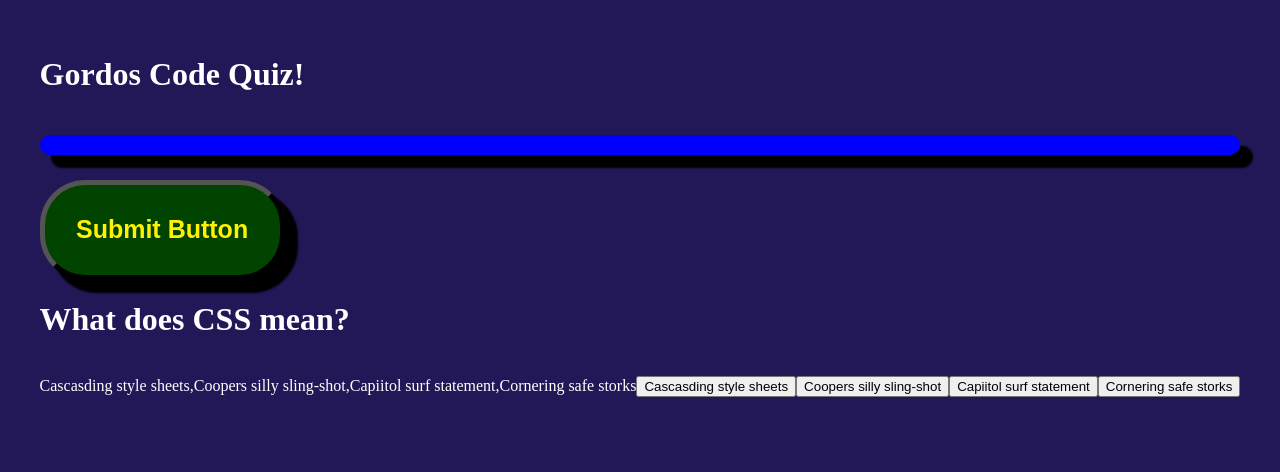
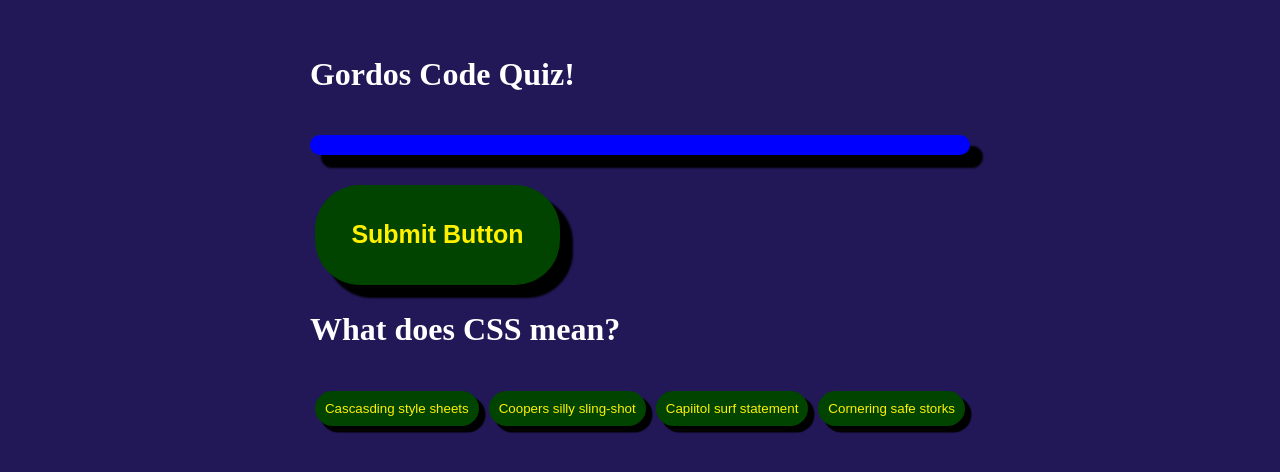
Before and after one commit to GordyD97/Code-Quiz, a plain HTML site: page index.html in a window 1280 px wide. Both pictures are taken after a click on the button "Click here to start the Code Quiz.". Drawn offline with Linux system fonts and the light colour scheme.

Commit message:
debugging button text and buttons showing up twice

```diff
--- a/assets/javatest2.js
+++ b/assets/javatest2.js
@@ -1,5 +1,3 @@
-// first state variables
-
 let startBttn = document.getElementById('startBttn');
 let submitbttn = document.getElementById('submitbttn');
 
@@ -39,7 +37,7 @@ var questions = [
 // question next will be a call back
 // dont have to define it now
 
-const createAnswerButton = (textContent, rightBool, questionNext) =>{
+const createAnswerButton = (textContent, rightBool, questionNext) => {
     var button = document.createElement('button')
     button.setAttribute('data-correct', rightBool)
     button.textContent = textContent;
@@ -54,7 +52,7 @@ const startQuiz = () => {
 
     // creating question container
     const div = document.createElement("div");
-    div.children[2];
+    div.children[0];
 
 
     const questionContainer = document.createElement("h1");
@@ -62,7 +60,7 @@ const startQuiz = () => {
     // create for loop
     // for(var questions= 0; questions< 0; questions++)
     const answerContainer = document.createElement('p');
-    answerContainer.innerText = questions[0].choices;
+    answerContainer.textcontent = questions[0].choices;
     console.log(questionContainer);
 
 
@@ -70,18 +68,19 @@ const startQuiz = () => {
     document.body.appendChild(answerContainer);
     document.body.appendChild(div);
     // adding answers to answer container
-    for (let i=0; i< questions[questionIndex].choices.length; i++){
+    // creating the answer button
+    for (let i = 0; i < questions[questionIndex].choices.length; i++) {
         let textContent = questions[questionIndex].choices[i]
         let rightBool = questions[questionIndex].answer === i
         let answerButton = createAnswerButton(
-            textContent,rightBool, function(){
+            textContent, rightBool, function () {
                 // if rightBool{
                 //     // add to the right count
                 // }
                 // else
                 console.log(rightBool);
                 console.log(textContent);
-                console.log(questionIndex+1);
+                console.log(questionIndex + 1);
             }
         );
         answerContainer.append(answerButton);
@@ -109,19 +108,4 @@ const startQuiz = () => {
 
 startBttn.addEventListener('click', startQuiz);
 
-submitQuiz =>{};
-//create a show question function
-
-//create a function that adds the correct question counter
-
-// create a function that counts down the timer
-
-//create a function for saving scores json/local storage
-
-// create a function for brining the next question
-
-// create a function for displaying final score plus leaader board stringify/local storage/json
-
-
-
-//call back all functions
+submitQuiz => { };
--- a/assets/quizstyle.css
+++ b/assets/quizstyle.css
@@ -59,7 +59,7 @@ aside {}
 /* } */
 
 .choice-text {
-    background-color: #004400;;
+    background-color: #004400;
     margin: 5px;
     border: 10px;
     padding: 10px;
@@ -86,6 +86,18 @@ aside {}
 
 }
 
+button{
+    background-color: #004400;
+        margin: 5px;
+        border: 10px;
+        padding: 10px;
+        border-radius: 65px;
+        color: white;
+        box-shadow: 30px;
+        color: #FFF100;
+        box-shadow: 6px 6px 1px .5px rgba(0, 0, 0);
+}
+
 /* GIVEN I am taking a code quiz
 WHEN I click the start button
 THEN a timer starts and I am presented with a question
```
Also changed, not shown: index.html (+1 -1 lines), 1 other file. Lines whose indentation alone changed are shown as unchanged.
